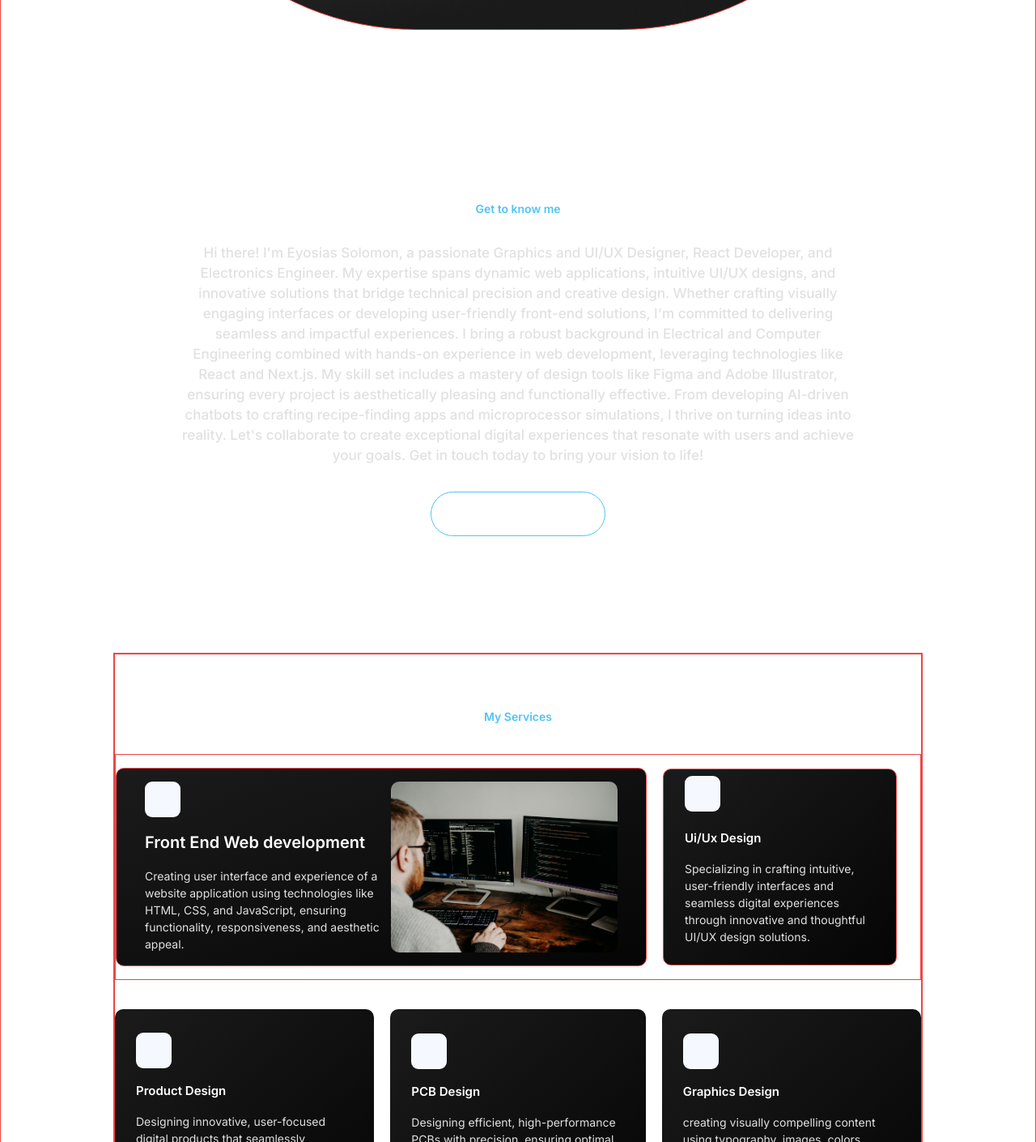
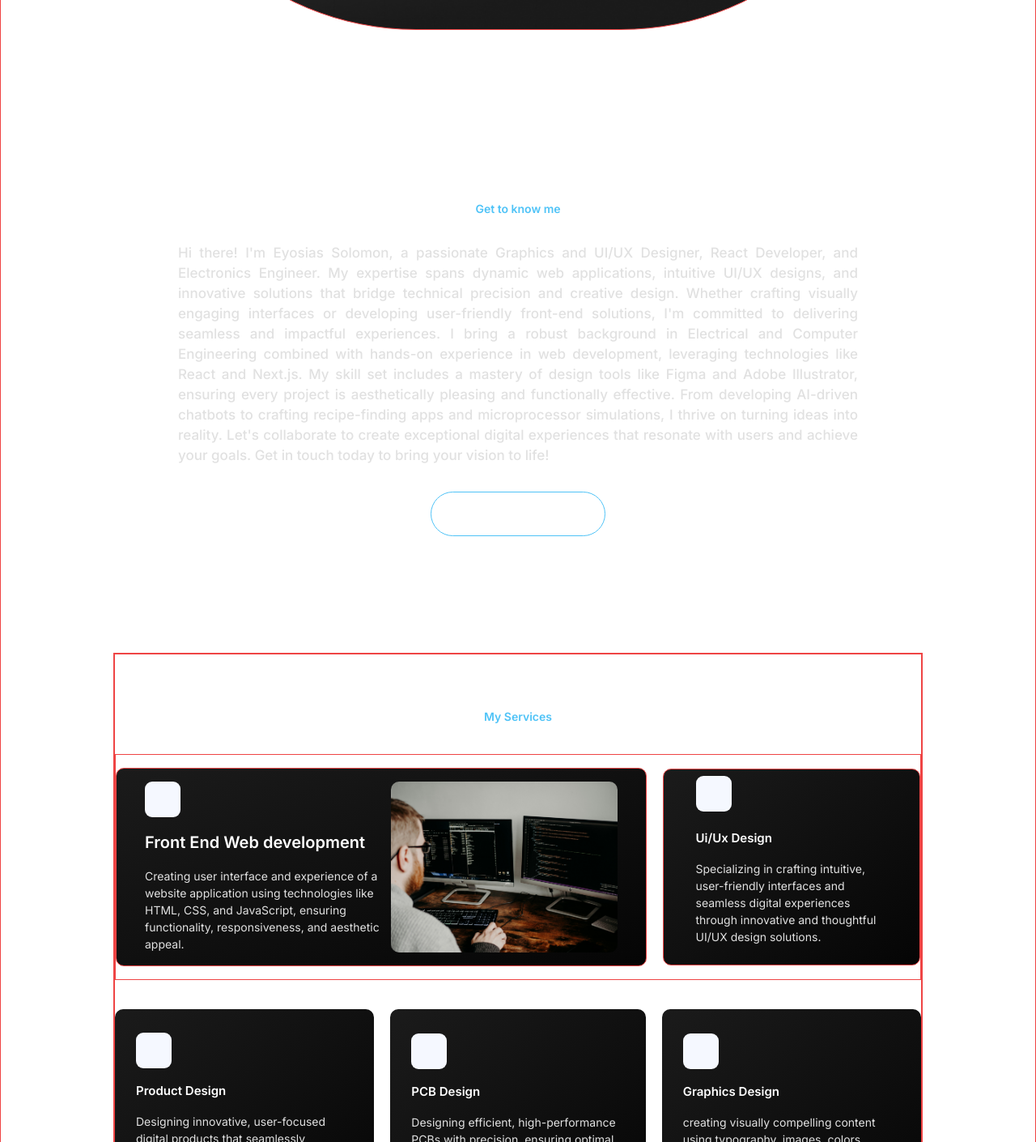
Before and after one commit to EyosiSol/myportfolio, a Next.js app: page / in a window 1280 px wide. Shown: the part 834-2244 px from the top of the page at 81% size. Built offline with nearby package versions, Linux system fonts and the light colour scheme.

Commit message:
fix: make ssr into csr and cleanup

```diff
--- a/src/app/components/About.tsx
+++ b/src/app/components/About.tsx
@@ -1,3 +1,5 @@
+"use client";
+
 import React from 'react'
 
 export default function About({
@@ -24,7 +26,7 @@ export default function About({
           </div>
         </div>
         <div
-          className={`w-[840px] left-0 top-[111px]  text-center text-[#e1e1e1] text-[17px] font-medium ${inter.className} font-inter leading-[25px]`}
+          className={`w-[840px] left-0 top-[111px]  text-center text-[#e1e1e1] text-[17px] font-medium ${inter.className} font-inter leading-[25px] text-justify`}
         >
           Hi there! I&apos;m Eyosias Solomon, a passionate Graphics and UI/UX
           Designer, React Developer, and Electronics Engineer. My expertise
--- a/src/app/components/header.tsx
+++ b/src/app/components/header.tsx
@@ -1,4 +1,3 @@
-"use client";
 "use client";
 
 import { useState } from "react";
--- a/src/app/components/intro.tsx
+++ b/src/app/components/intro.tsx
@@ -1,3 +1,5 @@
+"use client";
+
 import React from "react";
 import Image from "next/image";
 
--- a/src/app/components/project.tsx
+++ b/src/app/components/project.tsx
@@ -1,3 +1,5 @@
+"use client";
+
 import WebDev from "./web/page";
 import Ui from "./ui/page";
 import PCB from "./pcb/page";
--- a/src/app/components/whatIdo.tsx
+++ b/src/app/components/whatIdo.tsx
@@ -1,3 +1,5 @@
+"use client";
+
 import React from "react";
 import Image from "next/image";
 
@@ -21,7 +23,7 @@ export default function whatido({
           My Services
         </div>
       </div>
-      <div className="grid grid-cols-3 justify-start items-center h-full py-4 gap-5 w-full border border-red-500">
+      <div className="grid grid-cols-3 items-center h-full py-4 gap-5 w-full border border-red-500">
         <div className=" w-full col-span-2 flex justify-center items-center gap-1 h-fit py-4 bg-gradient-to-br from-[#1b1b1b] to-[#050505] rounded-[10px] border border-red-500">
           <div className="w-[300px] left-[20px] top-[101px] flex-col justify-start items-start gap-4 inline-flex">
             <div className="left-[20px] top-[38px] justify-start items-start gap-2.5 inline-flex">
@@ -49,7 +51,7 @@ export default function whatido({
             height={280}
           />
         </div>
-        <div className="w-[289px] h-auto flex justify-center items-center bg-gradient-to-br from-[#1b1b1b] to-[#050505] rounded-[10px] border border-red-500">
+        <div className="w-full h-auto flex justify-center items-center bg-gradient-to-br from-[#1b1b1b] to-[#050505] rounded-[10px] border border-red-500">
           <div className="w-[289px] py-2 h-full flex-col gap-6 justify-start items-start pl-[26px] inline-flex">
             <div className="p-2.5 bg-[#f5f8ff] rounded-[9px] justify-start items-start gap-2.5 inline-flex overflow-hidden">
               <div className="w-6 h-6 overflow-hidden" />
```
Also changed, not shown: src/app/components/getIntouch.tsx (+0 -41 lines).
